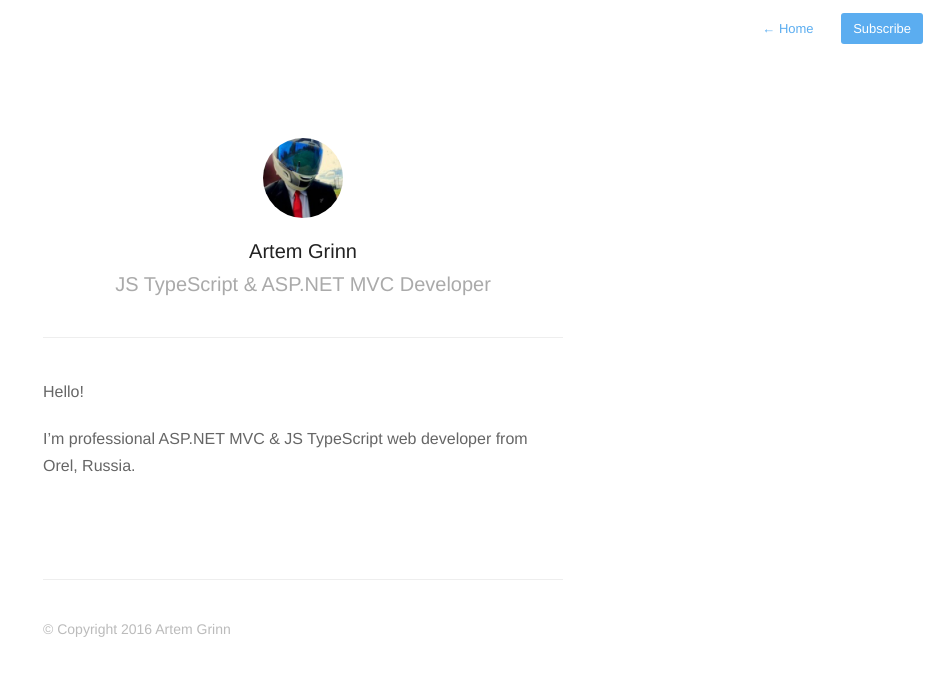
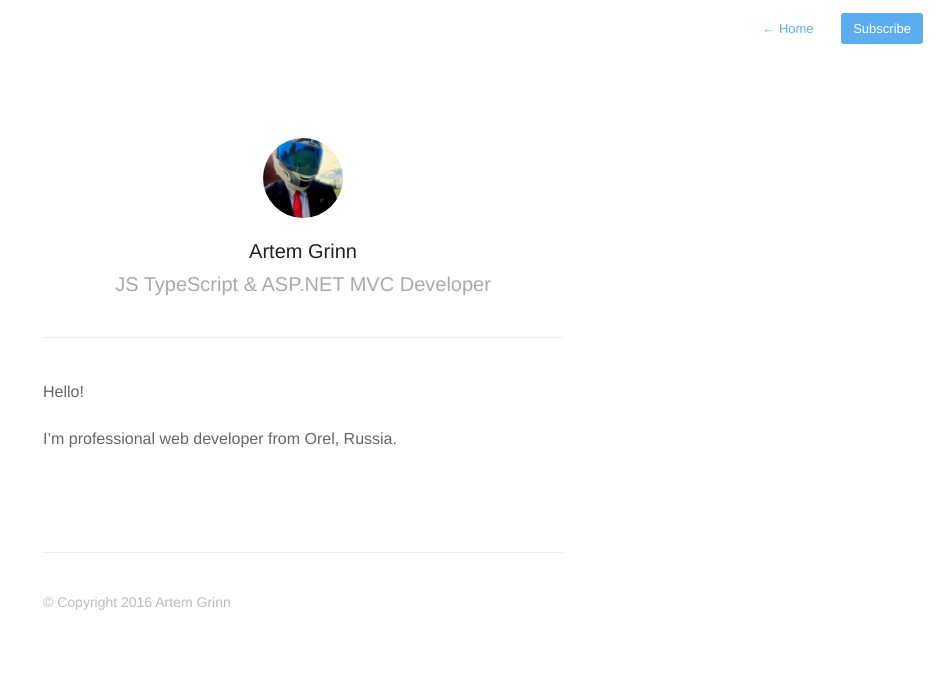
Before and after one commit to ArtemGrinn/artemgrinn.github.io, a Jekyll site: the page built from about.md, in a window 1280 px wide. Shown: the top 676 px of the page, without its empty margins (337-1280 px from the left). Built offline with Jekyll 4.4.1, drawn with Linux system fonts in a browser that asks for light colours; nearby versions of some CDN libraries; Markdown is read by kramdown in place of the engine named in the settings.

Commit message:
Update about.md

```diff
--- a/about.md
+++ b/about.md
@@ -6,6 +6,6 @@ profile: true
 
 Hello!
 
-I'm professional ASP.NET MVC & JS TypeScript web developer from Orel, Russia.
+I'm professional web developer from Orel, Russia.
 
 {% include footer.html %}
```
